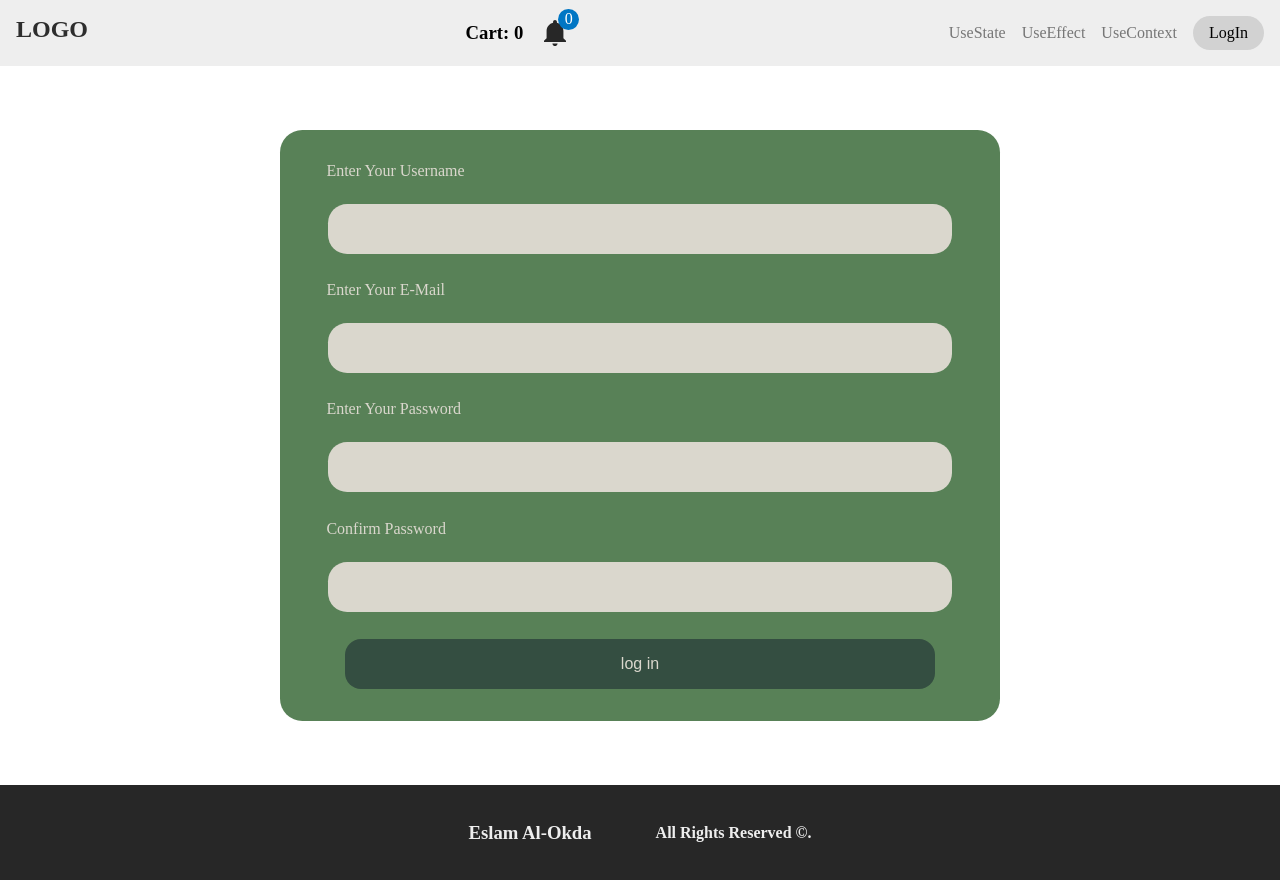
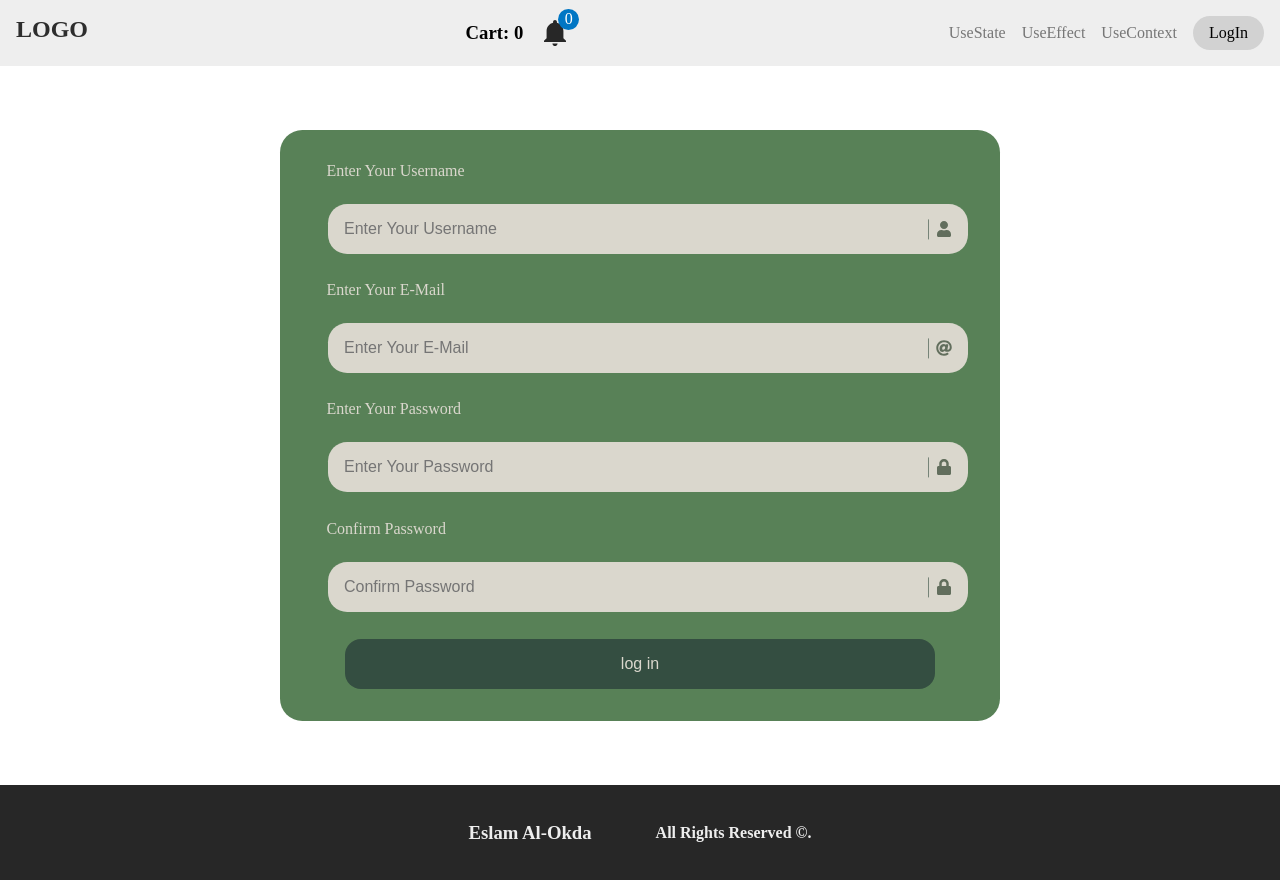
Before and after one commit to eslamal3kda/React-Practice___learning-react, a React (Vite) app: page /login in a window 1280 px wide. Built offline with nearby package versions, Linux system fonts and the light colour scheme.

Commit message:
Add [WrapInput Component ]

```diff
--- /dev/null
+++ b/src/components/WrapperInput.jsx
@@ -0,0 +1,26 @@
+import { ErrorMessage, Field } from "formik";
+import { useState } from "react";
+import { FaAt,  FaLock,  FaLockOpen,  FaUser } from "react-icons/fa";
+
+export default function WrapperInput({label,type ,name ,placeholder }) {
+    const [showPass,setShowPass] = useState(false)
+    const icons = {
+        userName: <FaUser />,
+        email:<FaAt /> ,
+        password: showPass? <FaLockOpen onClick={()=>setShowPass((prev)=> !prev)} /> : <FaLock onClick={()=>setShowPass((prev)=> !prev)} /> ,
+        confirmPassword: showPass? <FaLockOpen onClick={()=>setShowPass((prev)=> !prev)} /> : <FaLock onClick={()=>setShowPass((prev)=> !prev)} /> ,
+    }
+
+  return (
+    <>
+        <div className="input-container">
+            <label htmlFor="userName">{label}</label>
+            <div className="input-field">
+                <Field type={name == 'password' || name == "confirmPassword" ? (showPass ? 'text' : 'password') :type} id={name} name={name} placeholder={placeholder} />
+                <div className="icon">{icons[name]}</div>
+            </div>
+            <ErrorMessage className="errorMessage" name={name} component={"p"} />
+        </div>
+</>
+  )
+}
--- a/src/pages/Login.jsx
+++ b/src/pages/Login.jsx
@@ -1,5 +1,6 @@
 import { ErrorMessage, Field, Form, Formik } from "formik";
 import * as Yup from "yup";
+import WrapperInput from "../components/WrapperInput";
 
 export default function Login() {
     const initialValues = {
@@ -12,7 +13,11 @@ export default function Login() {
         console.log(value);
     };
     const validationSchema = Yup.object({
-        userName: Yup.string().min(3, "Username must be at least 3 characters long").max(20, "Username must not exceed 20 characters").required("Username is required ").matches(/^[a-zA-Z0-9_]+$/, 'Username can only contain letters, numbers, and underscores'),
+        userName: Yup.string()
+            .min(3, "Username must be at least 3 characters long")
+            .max(20, "Username must not exceed 20 characters")
+            .required("Username is required ")
+            .matches(/^[a-zA-Z0-9_]+$/, "Username can only contain letters, numbers, and underscores"),
         email: Yup.string().email().required("Please enter a valid email address"),
         password: Yup.string()
             .required("password is required")
@@ -32,29 +37,32 @@ export default function Login() {
                 {(formik) => {
                     return (
                         <>
-                            {console.log(formik)}
-
+                            {/* {console.log(formik)} */}
                             <Form>
-                                <div className="input-container">
+                                <WrapperInput name={"userName"} type={'text'} label={'Enter Your Username'} placeholder={'Enter Your Username'} />
+                                <WrapperInput name={"email"} type={'text'} label={'Enter Your E-Mail'} placeholder={'Enter Your E-Mail'} />
+                                <WrapperInput name={"password"} type={'password'} label={'Enter Your Password'} placeholder={'Enter Your Password'} />
+                                <WrapperInput name={"confirmPassword"} type={'password'} label={'Confirm Password'} placeholder={'Confirm Password'} />
+                                {/* <div className="input-container">
                                     <label htmlFor="userName">Enter your username</label>
                                     <Field type={"text"} id={"userName"} name={"userName"} placeholder={""} />
-                                    <ErrorMessage name="userName" component={"p"} />
+                                    <ErrorMessage className="errorMessage" name="userName" component={"p"} />
                                 </div>
                                 <div className="input-container">
                                     <label htmlFor="email">Enter your e-mail</label>
                                     <Field type={"text"} id={"email"} name={"email"} placeholder={""} />
-                                    <ErrorMessage name="email" component={"p"} />
+                                    <ErrorMessage className="errorMessage" name="email" component={"p"} />
                                 </div>
                                 <div className="input-container">
                                     <label htmlFor="password">enter your password</label>
                                     <Field type={"text"} id={"password"} name={"password"} placeholder={""} />
-                                    <ErrorMessage name="password" component={"p"} />
+                                    <ErrorMessage className="errorMessage" name="password" component={"p"} />
                                 </div>
                                 <div className="input-container">
                                     <label htmlFor="confirmPassword">confirm password</label>
                                     <Field type={"text"} id={"confirmPassword"} name={"confirmPassword"} placeholder={""} />
-                                    <ErrorMessage name="confirmPassword" component={"p"} />
-                                </div>
+                                    <ErrorMessage className="errorMessage" name="confirmPassword" component={"p"} />
+                                </div> */}
                                 <button type="submit" className="login-btn">
                                     log in
                                 </button>
--- a/src/style/pages/login.scss
+++ b/src/style/pages/login.scss
@@ -1,4 +1,4 @@
-.login-form{
+.login-form {
     min-height: 80vh;
     display: flex;
     justify-content: center;
@@ -19,12 +19,17 @@
             flex-direction: column;
             width: 100%;
             gap: 0.5em;
+            position: relative;
             label {
                 margin-inline-start: 0.9em;
                 text-transform: capitalize;
                 color: #dad7cd;
             }
+            .input-field{
+                // width: 100%;
+                position: relative;
                 input {
+                    width: calc((100% - 1em));
                     padding: 1em;
                     border: none;
                     outline: none;
@@ -32,6 +37,30 @@
                     font-size: 1em;
                     background-color: #dad7cd;
                     color: #3a5a40;
+                }
+                .icon{
+                    position: absolute;
+                    right: 1em;
+                    top: 50%;
+                    translate: 0 -0.5em;
+                    color: #132a13;
+                    opacity: 0.6;
+                    cursor: pointer;
+                    &::before {
+                        content: "";
+                        width: 1px;
+                        height: 100%;
+                        left: -0.5em;
+                        background-color: #344e41;
+                        position: absolute;
+                        color: #132a13;
+                        translate: 0 -0.1em;
+                    }
+                }
+            }
+            .errorMessage {
+                text-transform: capitalize;
+                color: #132a13;
             }
         }
         button {
```
Lines whose indentation alone changed are shown as unchanged.
